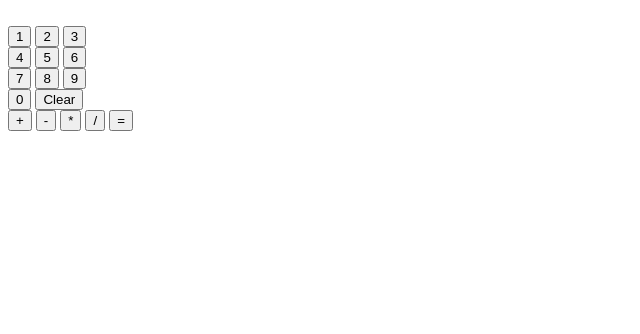
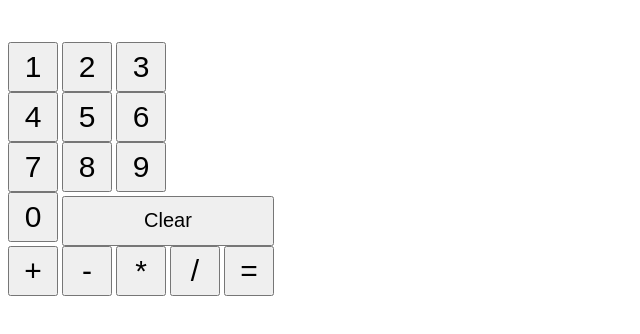
Before and after one commit to ManavPreetS/Basic-Calculator, a plain HTML site: page index.html in a window 1280 px wide. Shown: the whole page, without its empty margins (0-640 px from the left). Drawn offline with Linux system fonts and the light colour scheme.

Commit message:
Update index.html

```diff
--- a/index.html
+++ b/index.html
@@ -1,9 +1,42 @@
 <html>
 <head>
-    <title>Tutorial 5</title>
+    <title>Calculator</title>
+    <style>
+
+        label.display{
+
+            font-size: 30;
+            height: 500;
+        }
+
+       button.digit{
+        font-size: 30;
+        width: 50;
+        height: 50;
+       }
+       button.operation{
+        font-size: 30;
+        width: 50;
+        height: 50;
+       }
+       button.ss{
+        font-size: 30;
+        width: 50;
+        height: 50;
+       }
+       button.clear{
+        font-size: 20;
+        width: 212;
+        height: 50;
+       }
+
+    </style>
 </head>
 <body>
-    <label id='display'></label>
+
+    <label class ="display">&nbsp</label>
+    <label class ="display" id='display'></label>
+
     <br/>
     <button id='btn1' class="digit">1</button>
     <button id='btn2' class="digit">2</button>
@@ -18,13 +51,13 @@
     <button id='btn9' class="digit">9</button>
     <br/>
     <button id='btn0' class="digit">0</button>
-    <button id='btnClear'>Clear</button>
+    <button id='btnClear' class="clear">Clear</button>
     <br/>
     <button id='btnAdd' class="operation">+</button>
     <button id='btn2Sub' class="operation">-</button>
     <button id='btnMult' class="operation">*</button>
     <button id='btnDiv' class="operation">/</button>
-    <button id='btnEqual'>=</button>
+    <button id='btnEqual' class="ss">=</button>
     <br/>
 
     <script src='script.js'></script>
```
